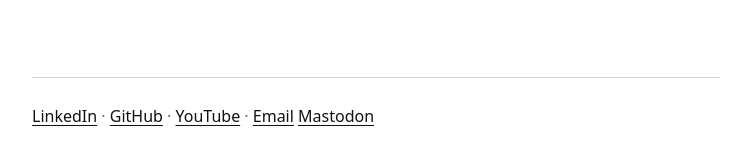
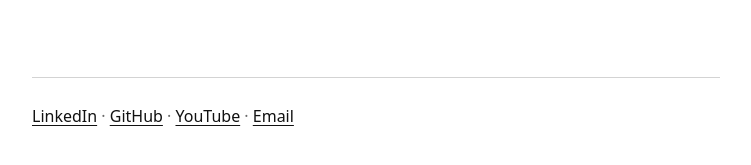
Before and after one commit to fyikamran/fyikamran.github.io, a Jekyll site: the page built from index.html, in a window 1280 px wide. Shown: the part 491-656 px from the top of the page, without its empty margins (264-1015 px from the left). Built offline with Jekyll 4.4.1, drawn with Linux system fonts in a browser that asks for light colours.

Commit message:
Update footer.html

```diff
--- a/_includes/footer.html
+++ b/_includes/footer.html
@@ -1,6 +1,6 @@
 <footer class="site-footer">
   <p>
     {% for profile in site.profiles %}<a href="{{ profile.url }}" rel="me">{{ profile.name }}</a>{% unless forloop.last %} · {% endunless %}{% endfor %}
-<a rel="me" href="https://mastodon.social/@fyikamran">Mastodon</a>
+
   </p>
 </footer>
```
